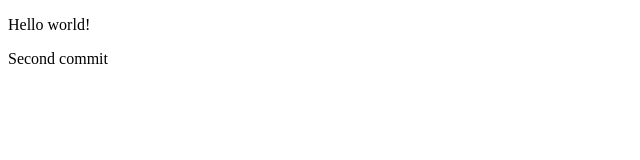
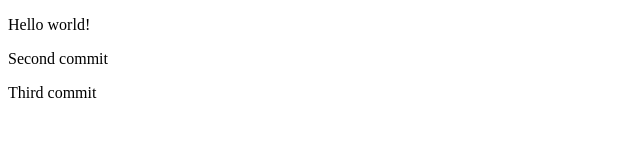
Before and after one commit to Shutovna/Sandbox, a plain HTML site: page index.html in a window 1280 px wide. Shown: the whole page, without its empty margins (0-640 px from the left). Drawn offline with Linux system fonts and the light colour scheme.

Commit message:
Third commit

```diff
--- a/index.html
+++ b/index.html
@@ -9,5 +9,6 @@
     <p>Hello world!</p>
     <script src="js/script.js""></script>
     <p>Second commit</p>
+    <p>Third commit</p>
 </body>
 </html>
```
